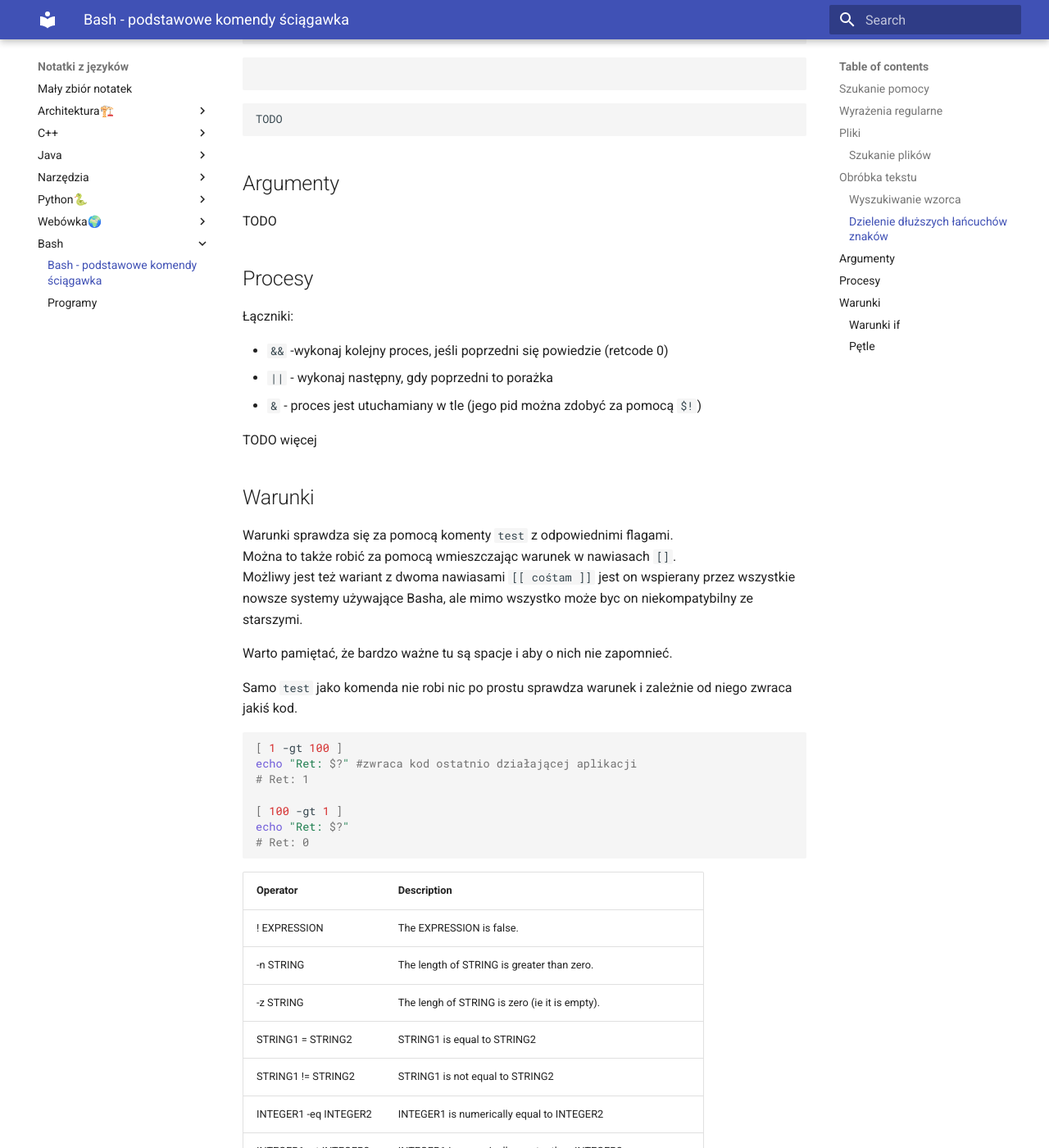
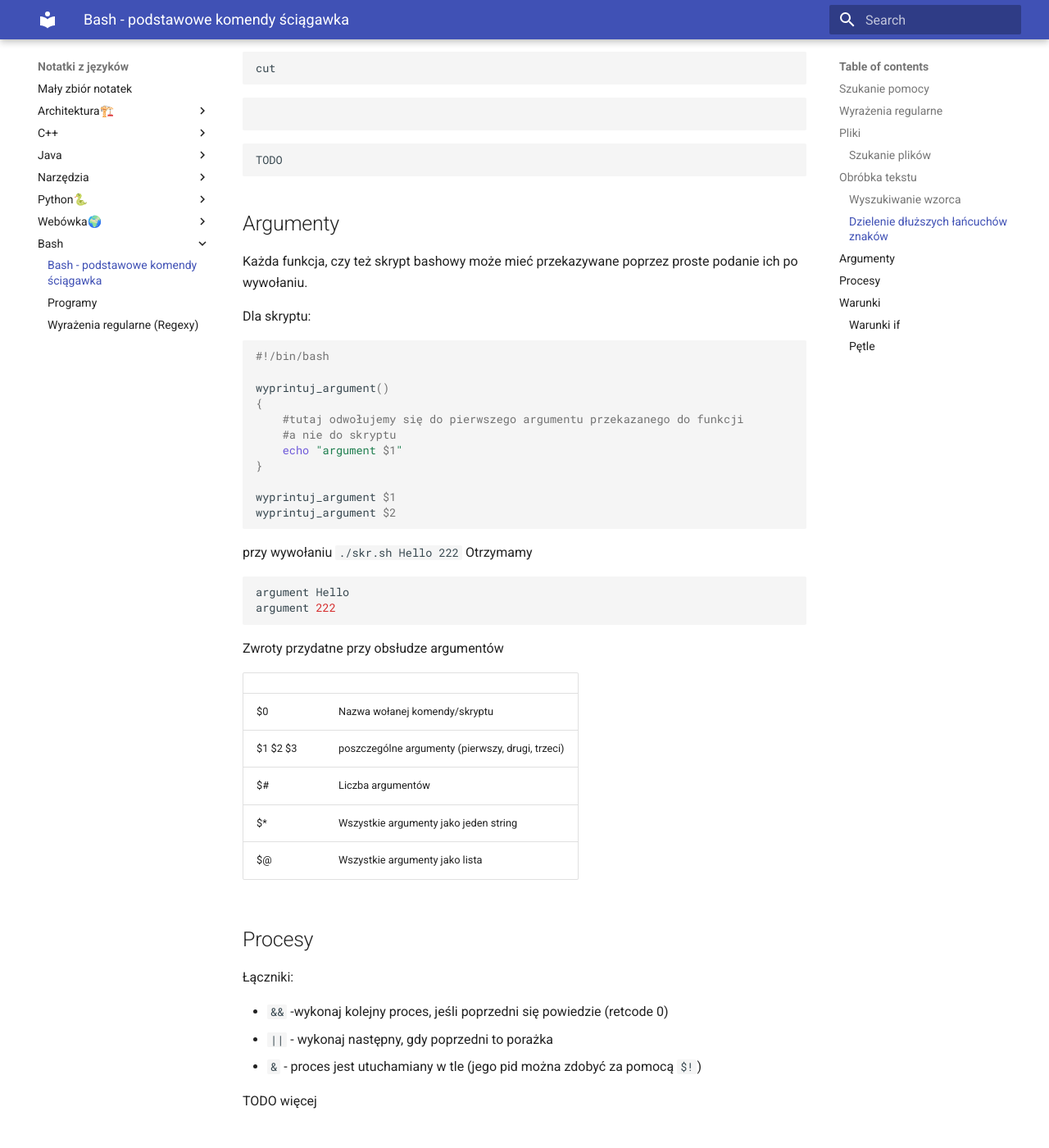
Before and after one commit to pktiuk/notatki_z_jezykow, an MkDocs documentation site: the page built from docs/bash/cheatsheet.md, in a window 1280 px wide and 1400 px high, scrolled down 1013 px. Shown: the whole window at 82% size. Built offline with MkDocs 1.6.1 and Material for MkDocs 9.7.7, drawn with Linux system fonts in a browser that asks for light colours; some of the changed text lies outside the part shown.

Commit message:
Opisanie argumentów w bashu

````diff
--- a/docs/bash/cheatsheet.md
+++ b/docs/bash/cheatsheet.md
@@ -1,28 +1,30 @@
 # Bash - podstawowe komendy ściągawka
 
+## Szukanie pomocy
 
-## Szukanie pomocy
 Sprawdzanie co jest czym oraz do czego służy
+
 - man - manual
 - apropos - wyszukujemy nim słów kluczowych (np w opisach programów etc)
 - whatis -
 - file - opisuje typ pliku
 
-
 ## Wyrażenia regularne
 
-- `*` - zastępuje dowolny ciąg znaków
-- `?` -
--
+[link do regexów](./regex.md)
 
 ## Pliki
+
 ### Szukanie plików
+
 ```bash
 find -name a*n.java
 ```
+
 ## Obróbka tekstu
 
 #### Wyszukiwanie wzorca
+
 ```bash
 cat PLIKI | grep wyszukiwane_slowo
 ```
@@ -30,47 +32,77 @@ cat PLIKI | grep wyszukiwane_slowo
 ```bash
 grep -r . #przeszukanie wszystkich plików (nawet binarnych) w danym folderze
 ```
+
 strings służy do wypisywania stringów z plików binarnych (dobrze współdziała z grep)
+
 ```bash
 strings PLIK
 ```
 
+#### Dzielenie dłuższych łańcuchów znaków
 
-#### Dzielenie dłuższych łańcuchów znaków
 ```bash
 cut
 
 ```
+
 ```bash
 
 
 ```
+
 ```bash
 TODO
 
 ```
 
-
-
-
-
-
 ## Argumenty
 
-TODO
+Każda funkcja, czy też skrypt bashowy może mieć przekazywane poprzez proste podanie ich po wywołaniu.
 
+Dla skryptu:
+
+```bash
+#!/bin/bash
+
+wyprintuj_argument()
+{
+    #tutaj odwołujemy się do pierwszego argumentu przekazanego do funkcji
+    #a nie do skryptu
+    echo "argument $1"
+}
+
+wyprintuj_argument $1
+wyprintuj_argument $2
+```
+
+przy wywołaniu `./skr.sh Hello 222`
+Otrzymamy
+
+```bash
+argument Hello
+argument 222
+```
+
+Zwroty przydatne przy obsłudze argumentów
+
+|          |                                                  |
+| -------- | ------------------------------------------------ |
+| $0       | Nazwa wołanej komendy/skryptu                    |
+| $1 $2 $3 | poszczególne argumenty (pierwszy, drugi, trzeci) |
+| $#       | Liczba argumentów                                |
+| $*       | Wszystkie argumenty jako jeden string            |
+| $@       | Wszystkie argumenty jako lista                   |
 
 ## Procesy
 
 Łączniki:
 
- - `&&` -wykonaj kolejny proces, jeśli poprzedni się powiedzie (retcode 0)
- - `||` - wykonaj następny, gdy poprzedni to porażka
- - `&` - proces jest utuchamiany w tle (jego pid można zdobyć za pomocą `$!`)
+- `&&` -wykonaj kolejny proces, jeśli poprzedni się powiedzie (retcode 0)
+- `||` - wykonaj następny, gdy poprzedni to porażka
+- `&` - proces jest utuchamiany w tle (jego pid można zdobyć za pomocą `$!`)
 
 TODO więcej
-
-
 
 ## Warunki
 
@@ -92,27 +124,28 @@ echo "Ret: $?"
 # Ret: 0
 ```
 
-| Operator                |Description       |
-|-------------------------|------------------|
-| ! EXPRESSION            |The EXPRESSION is false.|
-| -n STRING               |The length of STRING is greater than zero.|
-| -z STRING               |The lengh of STRING is zero (ie it is empty).|
-| STRING1 = STRING2       |STRING1 is equal to STRING2|
-| STRING1 != STRING2      |STRING1 is not equal to STRING2|
-| INTEGER1 -eq INTEGER2   |INTEGER1 is numerically equal to INTEGER2|
-| INTEGER1 -gt INTEGER2   |INTEGER1 is numerically greater than INTEGER2|
-| INTEGER1 -lt INTEGER2   |INTEGER1 is numerically less than INTEGER2|
-| -d FILE                 |FILE exists and is a directory.|
-| -e FILE                 |FILE exists.|
-| -r FILE                 |FILE exists and the read permission is granted.|
-| -s FILE                 |FILE exists and it's size is greater than zero (ie. it is not empty).|
-| -w FILE                 |FILE exists and the write permission is granted.|
-| -x FILE                 |FILE exists and the execute permission is granted.|
+| Operator              | Description                                                           |
+| --------------------- | --------------------------------------------------------------------- |
+| ! EXPRESSION          | The EXPRESSION is false.                                              |
+| -n STRING             | The length of STRING is greater than zero.                            |
+| -z STRING             | The lengh of STRING is zero (ie it is empty).                         |
+| STRING1 = STRING2     | STRING1 is equal to STRING2                                           |
+| STRING1 != STRING2    | STRING1 is not equal to STRING2                                       |
+| INTEGER1 -eq INTEGER2 | INTEGER1 is numerically equal to INTEGER2                             |
+| INTEGER1 -gt INTEGER2 | INTEGER1 is numerically greater than INTEGER2                         |
+| INTEGER1 -lt INTEGER2 | INTEGER1 is numerically less than INTEGER2                            |
+| -d FILE               | FILE exists and is a directory.                                       |
+| -e FILE               | FILE exists.                                                          |
+| -r FILE               | FILE exists and the read permission is granted.                       |
+| -s FILE               | FILE exists and it's size is greater than zero (ie. it is not empty). |
+| -w FILE               | FILE exists and the write permission is granted.                      |
+| -x FILE               | FILE exists and the execute permission is granted.                    |
 
 Dopiero po połączeniu z wyrażeniami warunkowymi się przydaje.
 
 **Uwagi**
- - `=` oraz `-eq` działają inaczej np `01 = 1` da fałsz, ale `01 -eq 1` da prawdę
+
+- `=` oraz `-eq` działają inaczej np `01 = 1` da fałsz, ale `01 -eq 1` da prawdę
 
 ### Warunki if
 
@@ -132,12 +165,7 @@ else
 fi
 ```
 
-
 ### Pętle
-
-
-
-
 
 ```bash
 TODO
````
Also changed, not shown: docs/bash/regex.md (renamed from docs/Narzędzia/regex.md).
